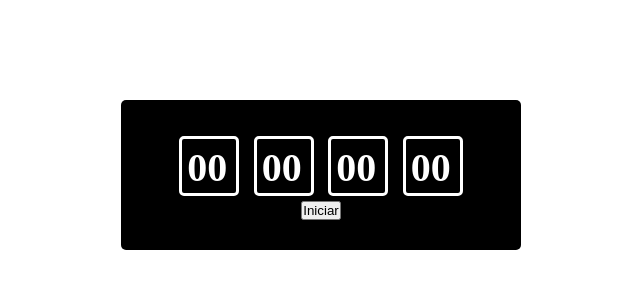
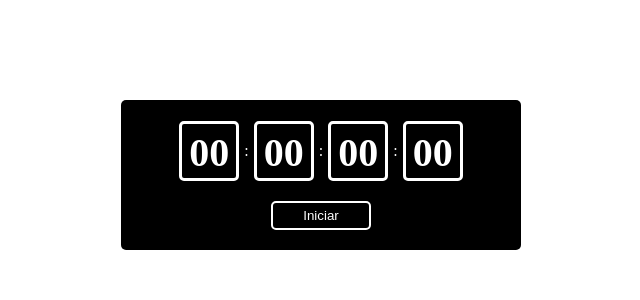
Before and after one commit to jhomen11/Chronometer-ReactJs, a React (Create React App) app: page / in a window 1280 px wide. Shown: the top 300 px of the page, without its empty margins (319-959 px from the left). Built offline with nearby package versions, Linux system fonts and the light colour scheme.

Commit message:
se modifica estilos de los botones

```diff
--- a/src/App.css
+++ b/src/App.css
@@ -15,11 +15,14 @@ h2{
   border: 3px solid #fff;
   border-radius: 5px;
   color: #fff;
+  padding: 5px 7px;
   margin: 5px;
-  padding: 5px;
   font-size: 40px;
   width: 60px;
   height: 60px;
+}
+span{
+  color: #fff;
 }
 .App{
   background-color: #000;
@@ -32,8 +35,20 @@ h2{
   height: 150px;
 }
 
-
 .display{
   display: flex;
   align-items: center;
 }
+.control{
+  margin-top: 10px;
+}
+
+.control button{
+  background-color: #000;
+  border: 2px solid #fff;
+  border-radius: 5px;
+  color: #fff;
+  margin: 5px;
+  padding: 5px 10px;
+  width: 100px;
+}
```
